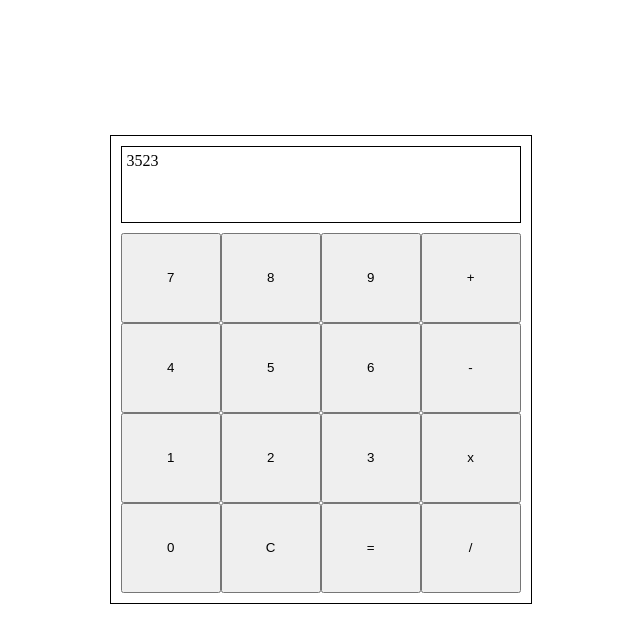
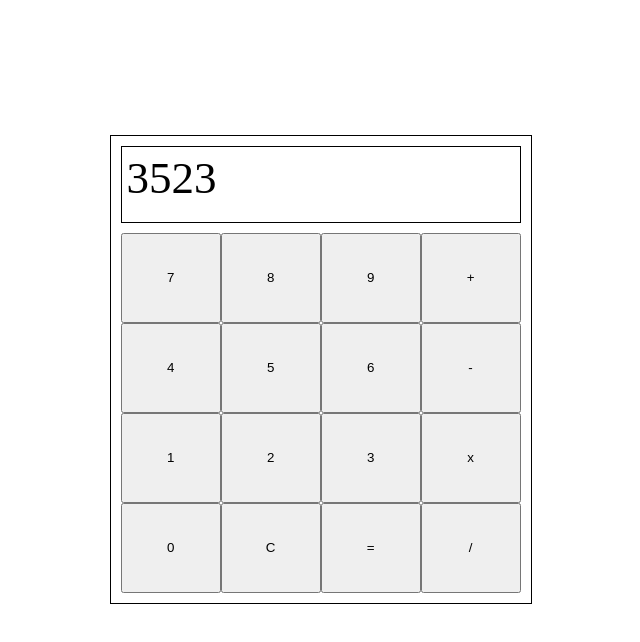
Before and after one commit to rakuzo/Calculator, a plain HTML site: page index.html in a window 1280 px wide. Shown: the whole page, without its empty margins (265-905 px from the left). Drawn offline with Linux system fonts and the light colour scheme.

Commit message:
Change screen font size

```diff
--- a/style.css
+++ b/style.css
@@ -22,6 +22,7 @@ body {
     padding: 5px;
     margin-bottom: 10px;
     height: 65px;
+    font-size: 45px;
 }
 
 #buttonplace {
```
